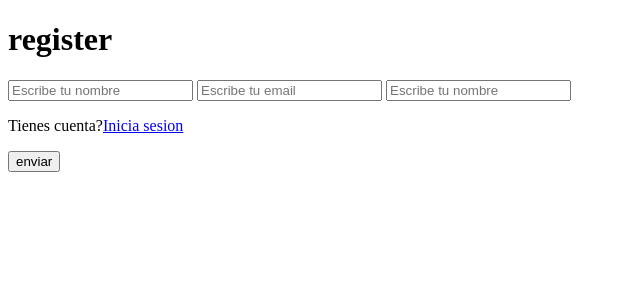
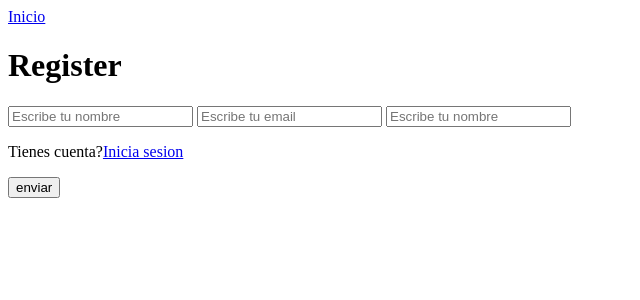
Before and after one commit to rajnaroc/FLASK-PRACTIS-MYSQL, a Flask app: template src/templates/register.html in a window 1280 px wide. Shown: the top 300 px of the page, without its empty margins (0-640 px from the left). Run offline with Flask 3, Linux system fonts and the light colour scheme; the template is opened without the code that fills it, so the values that code supplies are empty; some libraries are stand-ins or nearby versions.

Commit message:
html de register y login

```diff
--- a/src/app.py
+++ b/src/app.py
@@ -27,7 +27,7 @@ def login():
 
 @app.route('/register', methods=['GET','POST'])
 def register():
-    pass
+    return render_template('register.html')
 
 @app.route('/users', methods=['GET'])
 def users():
--- a/src/templates/login.html
+++ b/src/templates/login.html
@@ -5,6 +5,7 @@
     </nav>
     <main>
         <form action="/register" methods="POST">
+            <a href="/">Inicio</a>
             <h1>Login</h1>
             <input type="text" name="email" placeholder="Escribe tu email">
             <input type="text" name="password" placeholder="Escribe tu nombre">
--- a/src/templates/register.html
+++ b/src/templates/register.html
@@ -5,7 +5,8 @@
     </nav>
     <main>
         <form action="/register" methods="POST">
-            <h1>register</h1>
+            <a href="/">Inicio</a>
+            <h1>Register</h1>
             <input type="text" name="nombre" placeholder="Escribe tu nombre">
             <input type="text" name="email" placeholder="Escribe tu email">
             <input type="text" name="password" placeholder="Escribe tu nombre">
```
